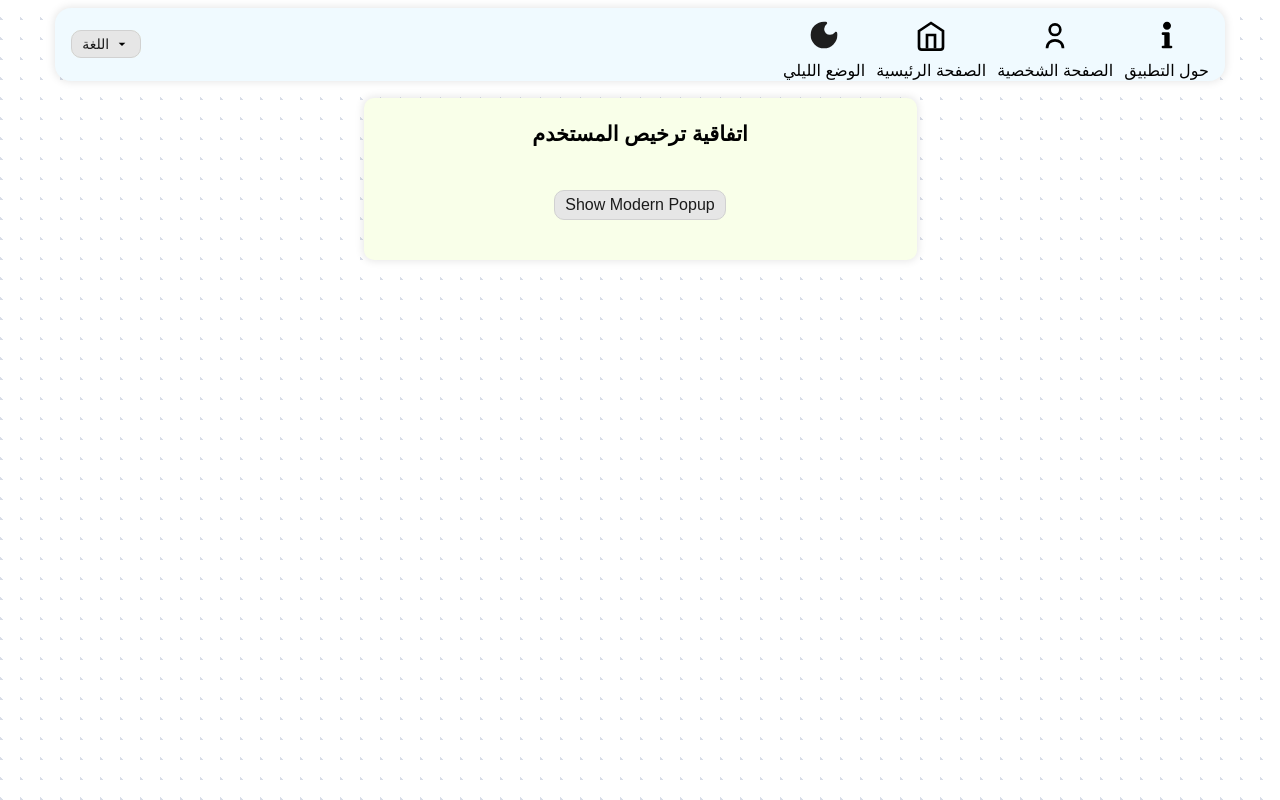
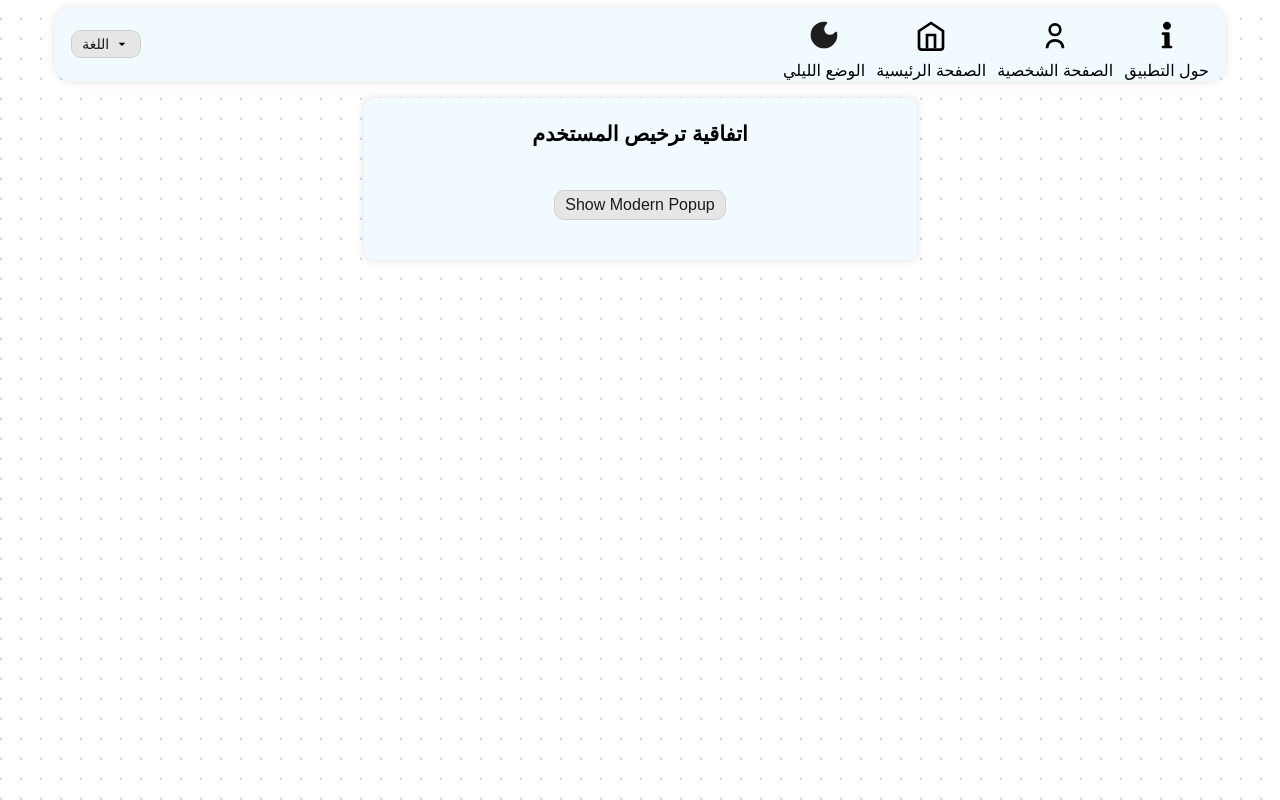
Before and after one commit to mohammadabk2/Beit-Hanina-Community-Center-Vol-App, a React (Create React App) app in the folder client/: page /ULA in a window 1280 px wide. Built offline with nearby package versions, Linux system fonts and the light colour scheme.

Commit message:
Changes colors on boxes to match navigation bar

```diff
--- a/client/src/App.css
+++ b/client/src/App.css
@@ -63,7 +63,7 @@ button {
   width: 80vw;
   margin-top: 0.0625rem;
   border-radius: 0.625rem;
-  background-color: var(--box-background-color);
+  background-color: var(--bottom-scroll-box);
   max-width: 34.5625rem;
 }
 
```
